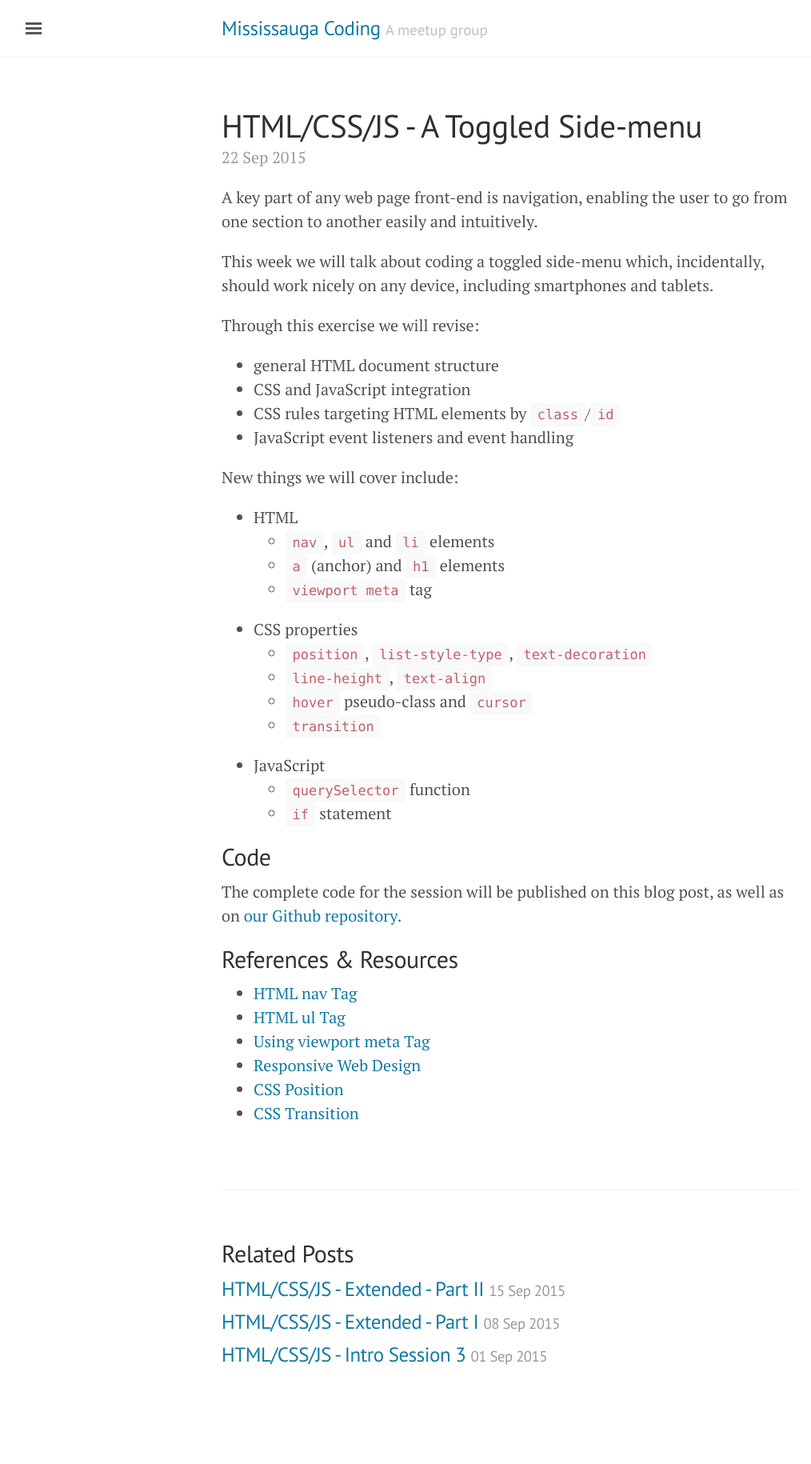
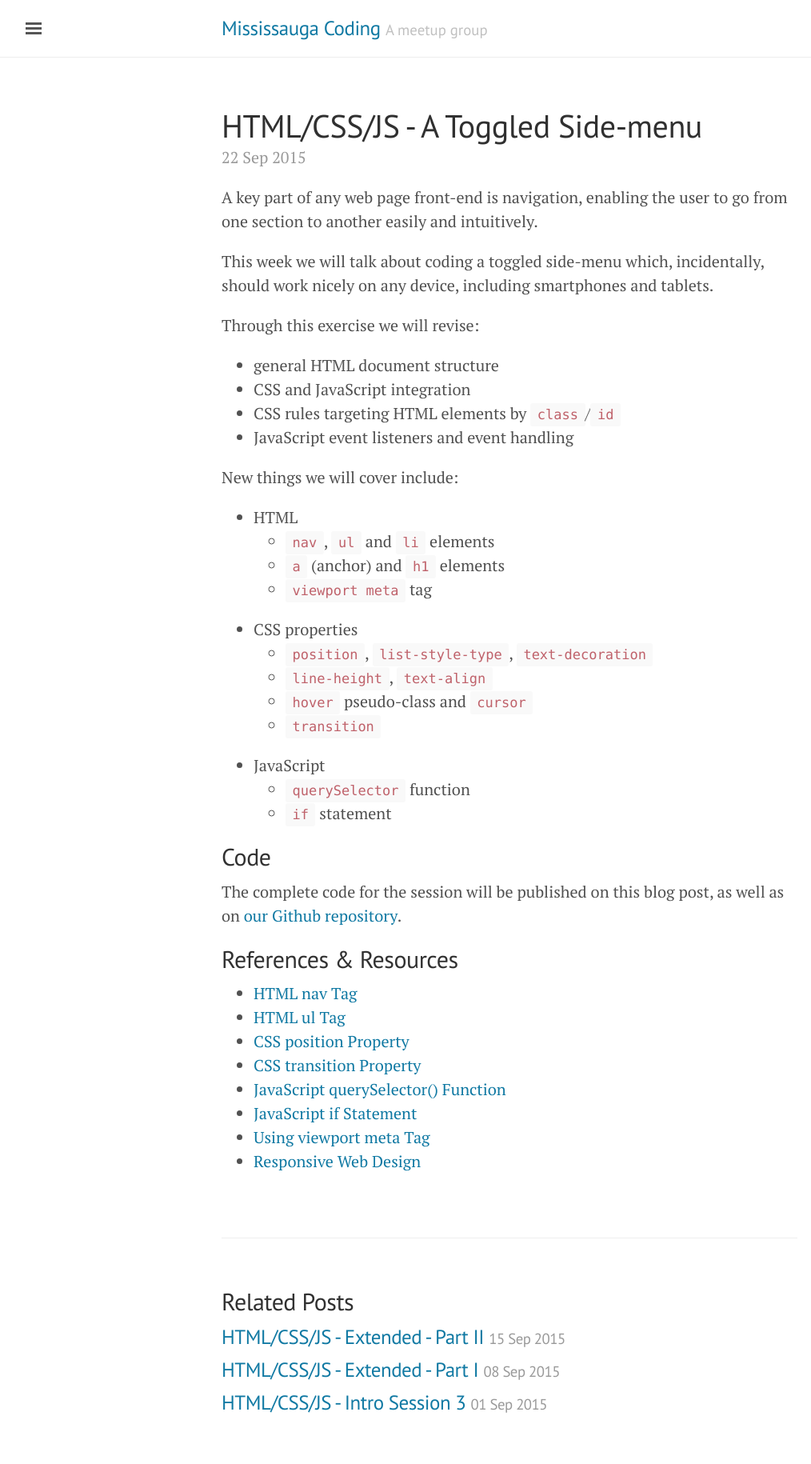
Before and after one commit to MississaugaCoding/mississaugacoding.github.io, a Jekyll site: the page built from _posts/2015-09-22-html-css-js-side-menu.md, in a window 1280 px wide. Shown: the whole page at 80% size, without its empty margins (3-1017 px from the left). Built offline with Jekyll 4.4.1, drawn with Linux system fonts in a browser that asks for light colours; comment, search, counter and statistics services are not loaded; before the commit the page ends 1770 px from its top, so only the background shows below that.

Commit message:
updated notes for session 6

```diff
--- a/_posts/2015-09-22-html-css-js-side-menu.md
+++ b/_posts/2015-09-22-html-css-js-side-menu.md
@@ -45,7 +45,9 @@ The complete code for the session will be published on this blog post, as well a
 
 - [HTML nav Tag](http://www.w3schools.com/tags/tag_nav.asp)
 - [HTML ul Tag](http://www.w3schools.com/tags/tag_ul.asp)
+- [CSS position Property](https://css-tricks.com/absolute-relative-fixed-positioining-how-do-they-differ/)
+- [CSS transition Property](http://www.w3schools.com/css/css3_transitions.asp)
+- [JavaScript querySelector() Function](http://www.w3schools.com/jsref/met_document_queryselector.asp)
+- [JavaScript if Statement](http://www.w3schools.com/js/js_if_else.asp)
 - [Using viewport meta Tag](https://developer.mozilla.org/en/docs/Mozilla/Mobile/Viewport_meta_tag)
 - [Responsive Web Design](http://www.w3schools.com/css/css_rwd_viewport.asp)
-- [CSS Position](https://css-tricks.com/absolute-relative-fixed-positioining-how-do-they-differ/)
-- [CSS Transition](http://www.w3schools.com/css/css3_transitions.asp)
```
